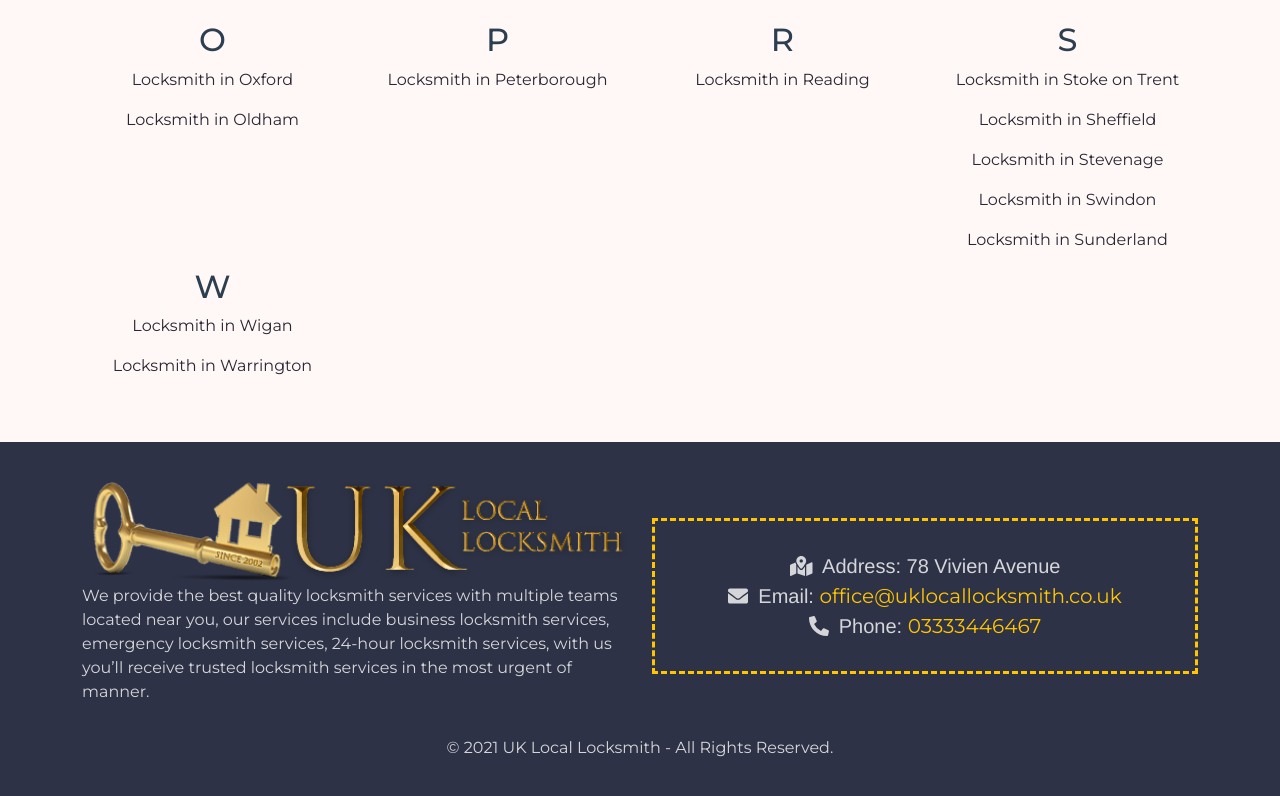
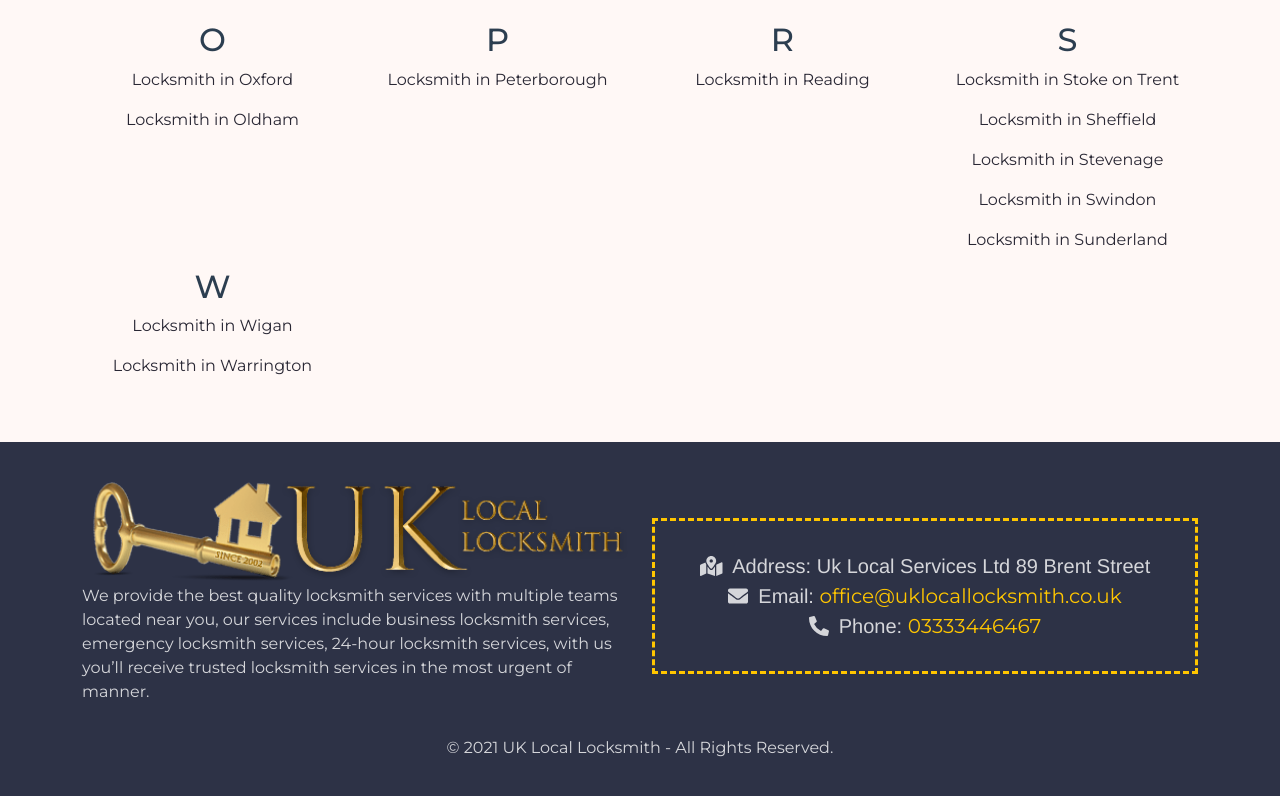
Before and after one commit to PhantomCracker/SEO-website, a Vue app: page /#/locksmith-near-me in a window 1280 px wide. Shown: the part 1478-2274 px from the top of the page. Built offline with nearby package versions, Linux system fonts and the light colour scheme.

Commit message:
Update the address

```diff
--- a/src/layouts/DefaultLayout.vue
+++ b/src/layouts/DefaultLayout.vue
@@ -40,7 +40,7 @@
             <div class="d-md-none"><hr/></div>
             <div class="col-sm-12 col-md-6 align-self-center text-center">
               <ul class="contact-list">
-                <li><span><font-awesome-icon icon="map-marked-alt"></font-awesome-icon></span>Address: 78 Vivien Avenue</li>
+                <li><span><font-awesome-icon icon="map-marked-alt"></font-awesome-icon></span>Address: Uk Local Services Ltd 89 Brent Street</li>
                 <li><span><font-awesome-icon icon="envelope"></font-awesome-icon></span>Email: <a href="mailto:#">office@uklocallocksmith.co.uk</a></li>
                 <li><span><font-awesome-icon icon="phone-alt"></font-awesome-icon></span>Phone: <a href="tel:03333446467">03333446467</a></li>
               </ul>
```
